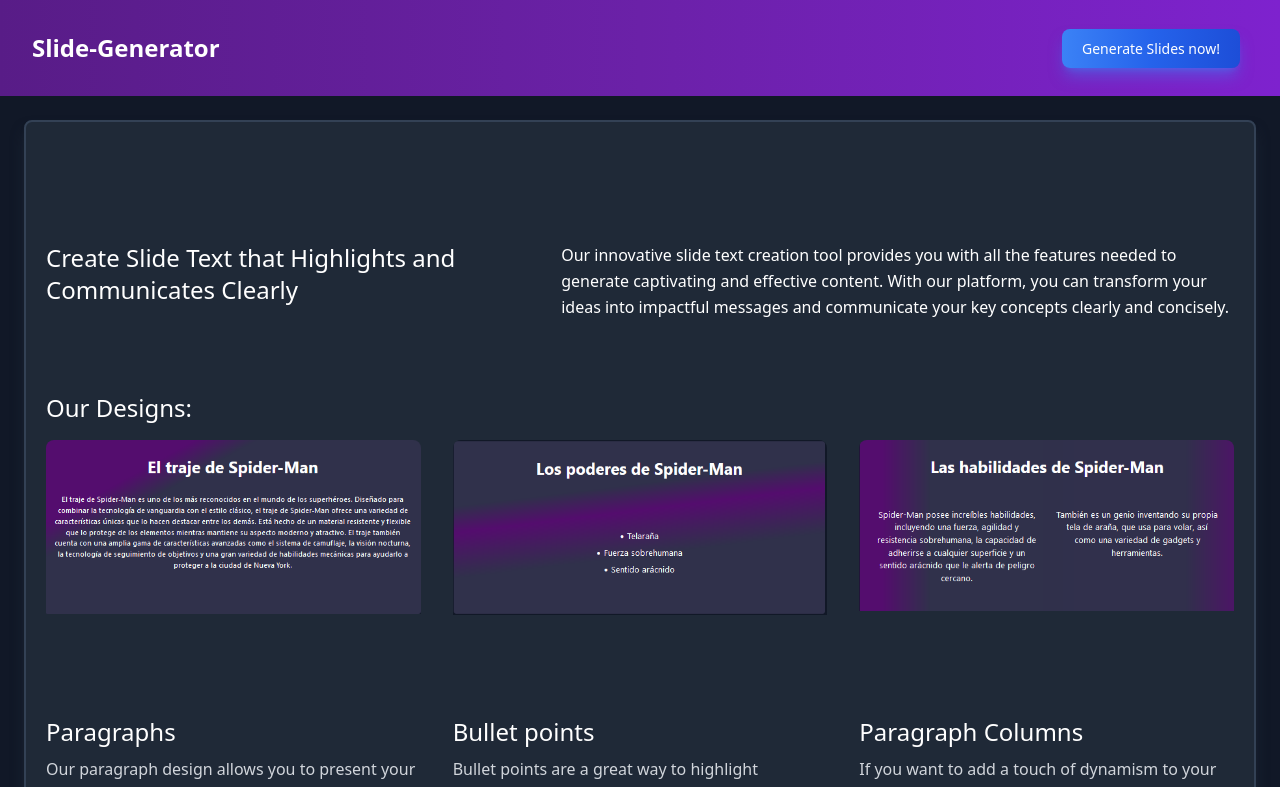
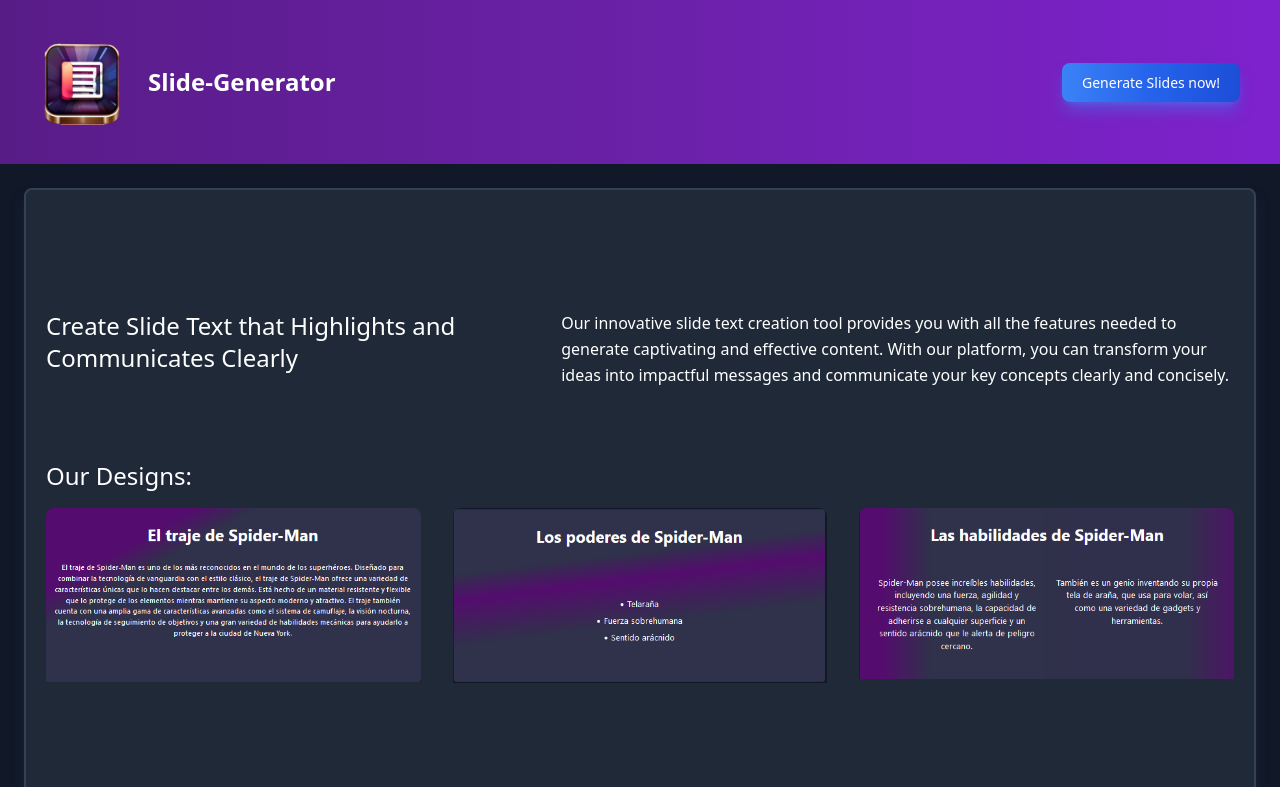
Before and after one commit to Francisco-Amador/Slide-Generator-App, a Next.js app in the folder slide-generator/: page / in a window 1280 px wide. Shown: the top 787 px of the page. Built offline with nearby package versions, Linux system fonts and the light colour scheme.

Commit message:
[ADD icon]

```diff
--- a/slide-generator/src/root/components/NavBar/NavBar.tsx
+++ b/slide-generator/src/root/components/NavBar/NavBar.tsx
@@ -1,10 +1,12 @@
 import Link from "next/link";
 import { motion } from 'framer-motion';
+import Image from "next/image";
 export default function NavBar() {
     return (
         <nav className=" p-4 bg-gradient-to-r from-purple-900 via-purple-800 to-purple-700 border-gray-200 dark:bg-gray-900">
             <div className="max-w-screen-xl flex flex-wrap items-center justify-between mx-auto p-4">
                 <div className="flex items-center">
+                    <Image width={100} height={10} src={"/icon2.png"} alt="content" className="mr-4" />
                     <span className="self-center text-2xl font-semibold whitespace-nowrap text-white">
                         Slide-Generator
                     </span>
```
Also changed, not shown: slide-generator/public/icon2.png (added).
